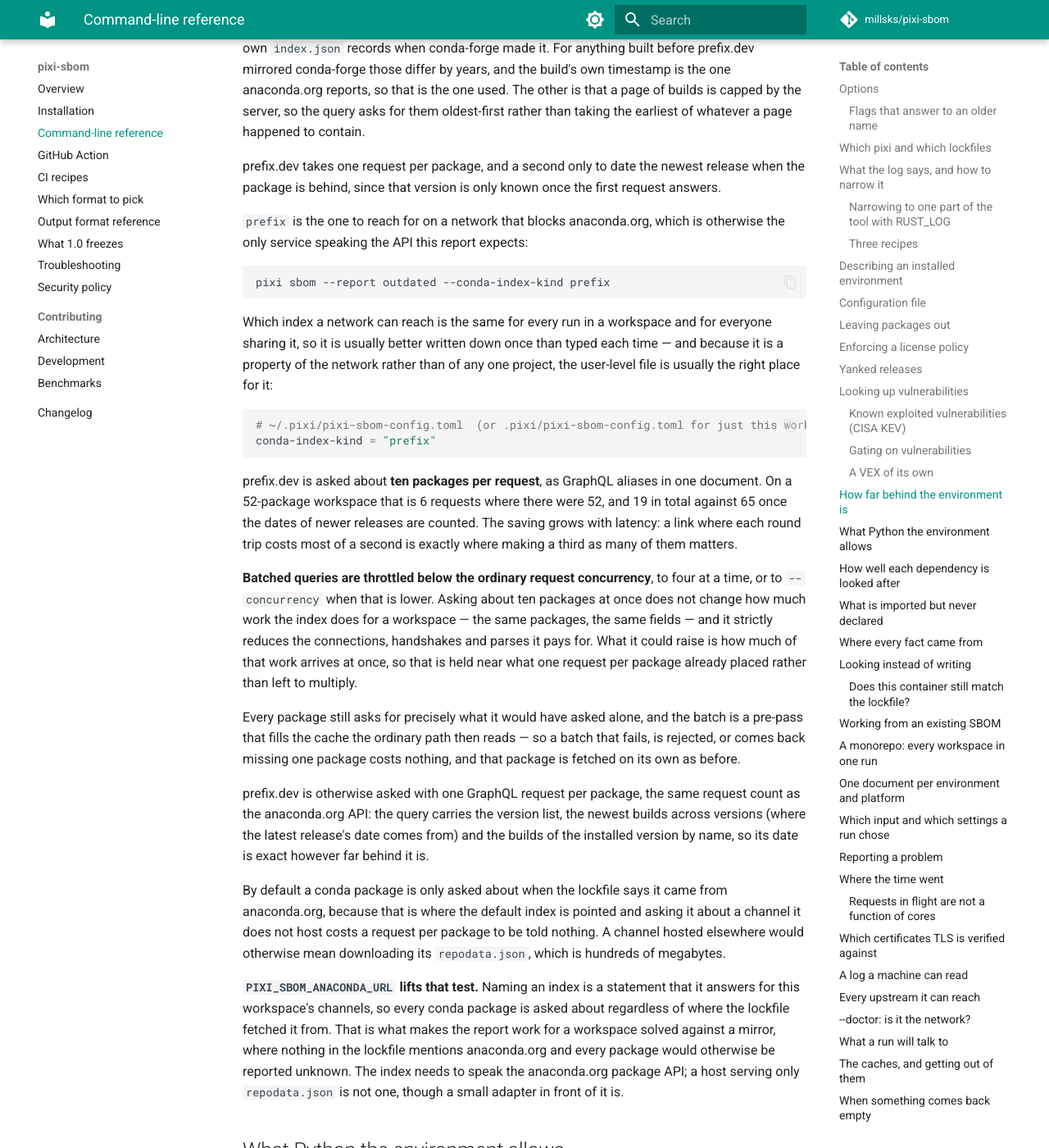
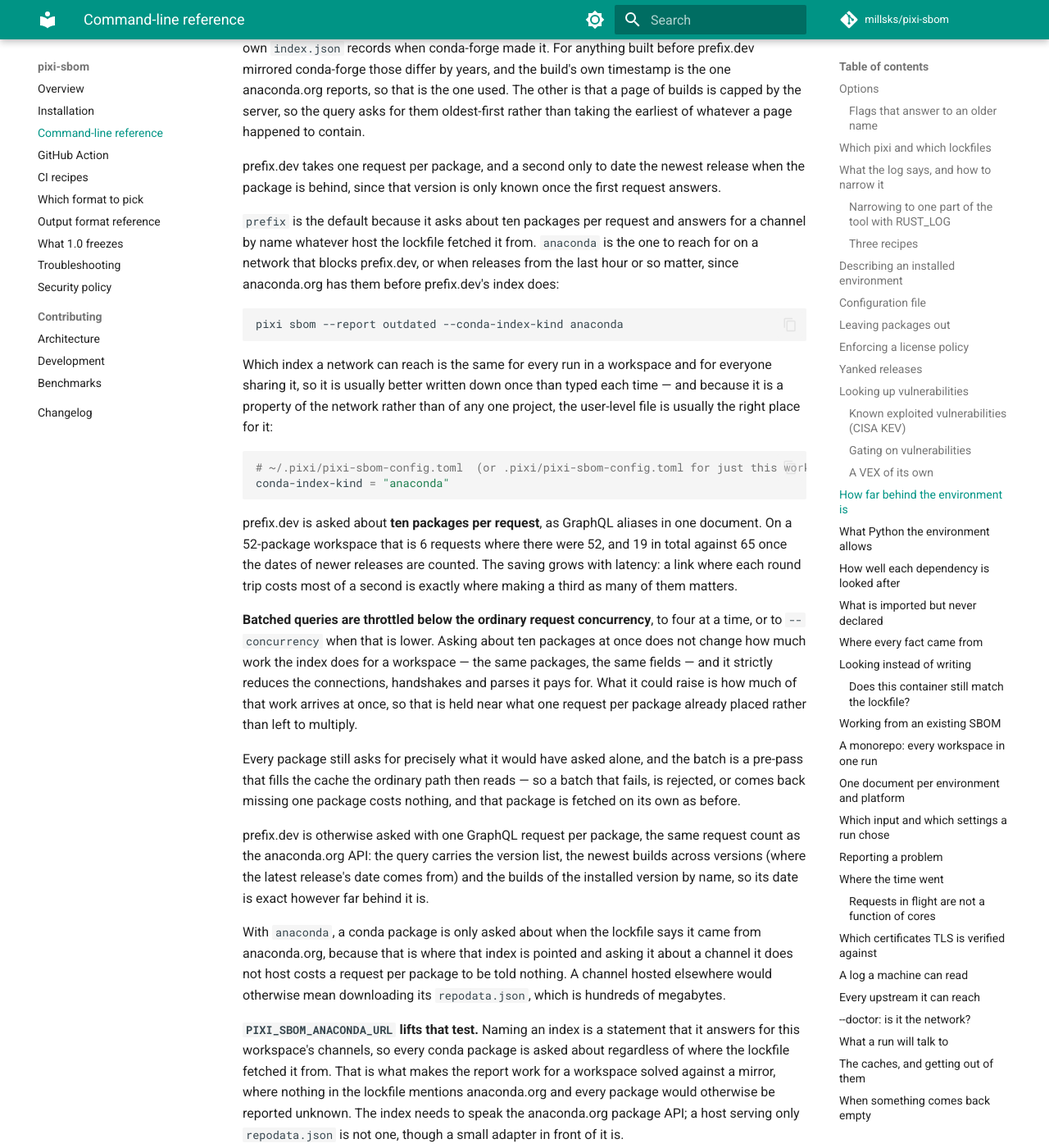
Before and after one commit to aesir-oss/pixi-sbom, an MkDocs documentation site: the page built from docs/cli.md, in a window 1280 px wide and 1400 px high, scrolled down 19317 px. Shown: the whole window at 82% size. Built offline with MkDocs 1.6.1 and Material for MkDocs 9.7.7, drawn with Linux system fonts in a browser that asks for light colours; comment, search, counter and statistics services are not loaded; the version menu is left out; some of the changed text lies outside the part shown.

Commit message:
feat: default --conda-index-kind to prefix; anaconda stays selectable (#356)
prefix.dev asks about ten packages per request and answers for a channel
by name whatever host the lockfile fetched from, so it becomes the
default index for --report outdated. anaconda remains available through
the flag and the conda-index-kind config key, for networks that block
prefix.dev or when releases from the last hour matter.

Closes #353

Co-authored-by: Claude Opus 5.5 <noreply@anthropic.com>

````diff
--- a/docs/cli.md
+++ b/docs/cli.md
@@ -286,7 +286,7 @@ Keys mirror the long flags:
 format = "cyclonedx"
 spec-version = "1.6"
 pypi-mapping = "prefix"          # or pypi-mapping-file = "mirrors/mapping.json" (relative to this file)
-conda-index-kind = "prefix"      # which index `--report outdated` asks, where anaconda.org is blocked
+conda-index-kind = "anaconda"    # which index `--report outdated` asks, where prefix.dev is blocked
 concurrency = 25                 # requests in flight; a property of the network, not of the project
 primary-purl = "pypi"
 fetch-licenses = true
@@ -577,8 +577,8 @@ behaviour off.
 
 | `--conda-index-kind` | Address | Override | |
 |---|---|---|---|
-| `anaconda` | `https://api.anaconda.org` | `PIXI_SBOM_ANACONDA_URL` | the default; only anaconda.org serves this API |
-| `prefix` | `https://prefix.dev/api/graphql` | `PIXI_SBOM_PREFIX_INDEX_URL` | the same data from a different host |
+| `prefix` | `https://prefix.dev/api/graphql` | `PIXI_SBOM_PREFIX_INDEX_URL` | the default; ten packages per request |
+| `anaconda` | `https://api.anaconda.org` | `PIXI_SBOM_ANACONDA_URL` | the same data from anaconda.org; only anaconda.org serves this API |
 
 Both answer with a version list and the first build time of a version, which is where `Latest`, `Behind`, `Step`,
 `Released` and `Age` come from.
@@ -619,11 +619,12 @@ a page happened to contain.
 prefix.dev takes one request per package, and a second only to date the newest release when the package is behind,
 since that version is only known once the first request answers.
 
-`prefix` is the one to reach for on a network that blocks anaconda.org, which is otherwise the only service
-speaking the API this report expects:
-
-```sh
-pixi sbom --report outdated --conda-index-kind prefix
+`prefix` is the default because it asks about ten packages per request and answers for a channel by name whatever
+host the lockfile fetched it from. `anaconda` is the one to reach for on a network that blocks prefix.dev, or when
+releases from the last hour or so matter, since anaconda.org has them before prefix.dev's index does:
+
+```sh
+pixi sbom --report outdated --conda-index-kind anaconda
 ```
 
 Which index a network can reach is the same for every run in a workspace and for everyone sharing it, so it is
@@ -632,7 +633,7 @@ any one project, the user-level file is usually the right place for it:
 
 ```toml
 # ~/.pixi/pixi-sbom-config.toml  (or .pixi/pixi-sbom-config.toml for just this workspace)
-conda-index-kind = "prefix"
+conda-index-kind = "anaconda"
 ```
 
 prefix.dev is asked about **ten packages per request**, as GraphQL aliases in one document. On a
@@ -655,8 +656,8 @@ prefix.dev is otherwise asked with one GraphQL request per package, the same req
 query carries the version list, the newest builds across versions (where the latest release's date comes from) and
 the builds of the installed version by name, so its date is exact however far behind it is.
 
-By default a conda package is only asked about when the lockfile says it came from anaconda.org, because that is
-where the default index is pointed and asking it about a channel it does not host costs a request per package to be
+With `anaconda`, a conda package is only asked about when the lockfile says it came from anaconda.org, because that
+is where that index is pointed and asking it about a channel it does not host costs a request per package to be
 told nothing. A channel hosted elsewhere would otherwise mean downloading its `repodata.json`, which is hundreds of
 megabytes.
 
@@ -1319,7 +1320,7 @@ Configuration
   TLS roots  the platform verifier (the operating system trust store)
   timeout    120s
   requests   10 at once (the default)
-  index      anaconda.org's package API (the default)
+  index      prefix.dev's GraphQL API (the default)
   cache      /home/u/.cache/rattler/pixi-sbom (exists)
 
 Upstreams
@@ -1332,7 +1333,7 @@ Upstreams
   CISA KEV                   ok 200, 114 ms
                              https://www.cisa.gov/sites/default/files/feeds/known_exploited_vulnerabilities.json (default)
   conda package index        ok 200, 196 ms
-                             https://api.anaconda.org (default)
+                             https://prefix.dev/api/graphql (default)
   OpenSSF Scorecard          ok 200, 162 ms
                              https://api.securityscorecards.dev (default)
 
````
Also changed, not shown: 6 other files.
